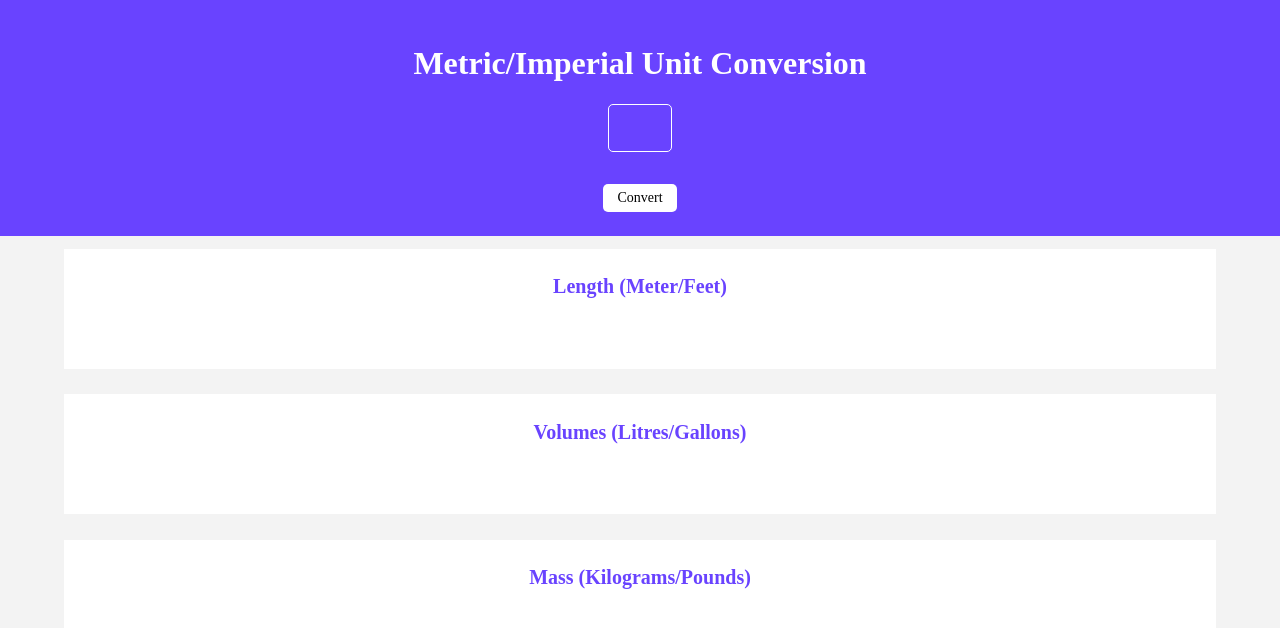
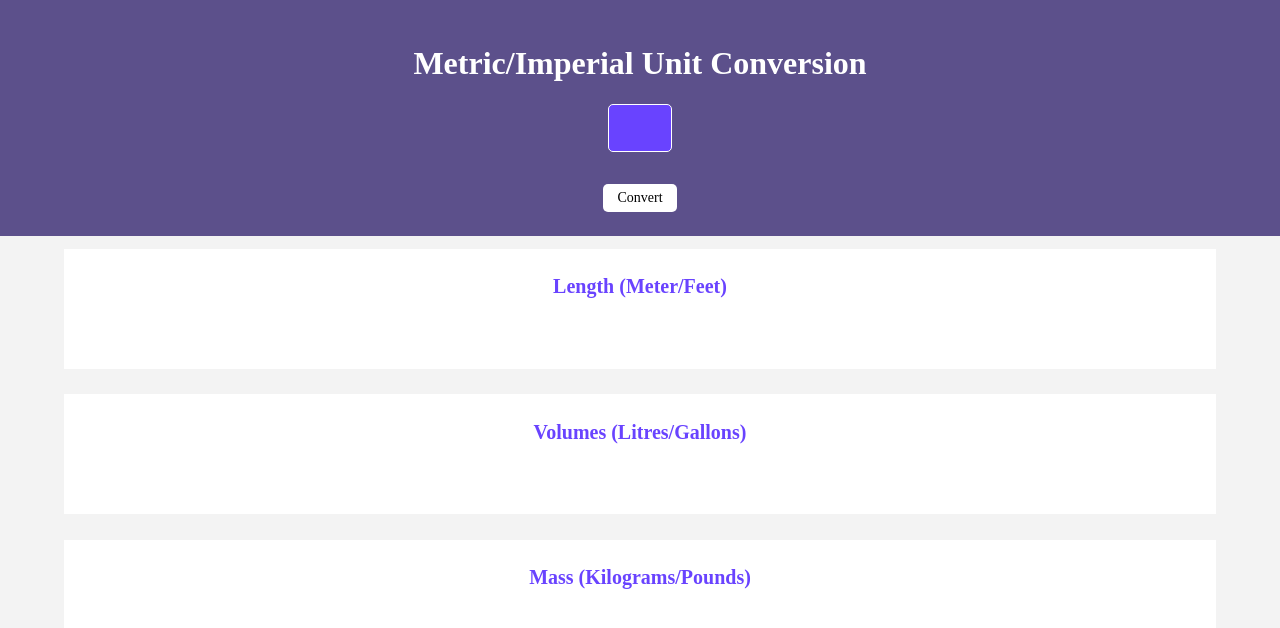
Before and after one commit to tharanidharan25/unit_converter, a plain HTML site: page index.html in a window 1280 px wide. Drawn offline with nearby package versions, Linux system fonts and the light colour scheme.

Commit message:
Updated Background color

```diff
--- a/index.css
+++ b/index.css
@@ -9,7 +9,7 @@ body {
   justify-content: center;
   align-items: center;
   padding: 1.5em;
-  background-color: #6943ff;
+  background-color: #5c508b;
 }
 
 #hero-input {
```
